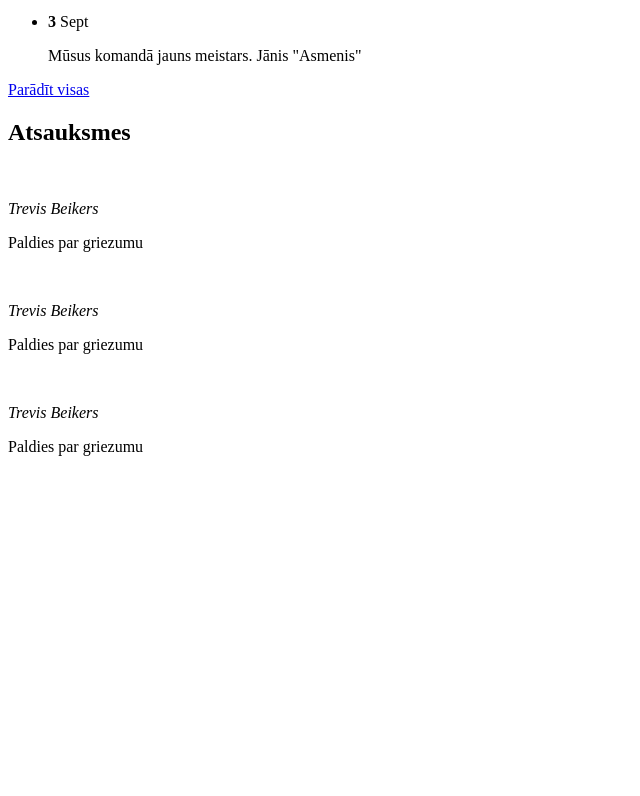
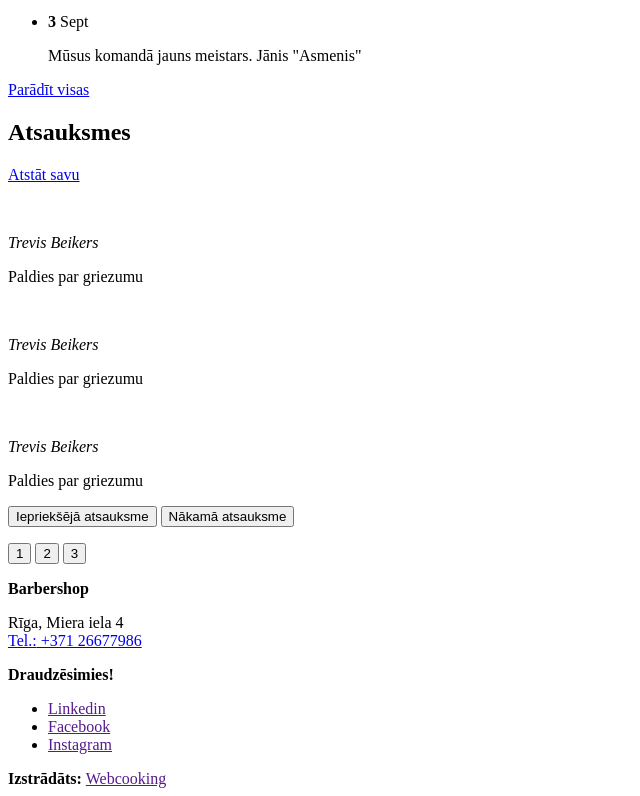
Before and after one commit to blademan/barbershopMedia, a plain HTML site: page source/index.html in a window 1280 px wide. Shown: the part 863-1659 px from the top of the page, without its empty margins (0-640 px from the left). Before the commit the page ends 1335 px from the top, so only its background shows below. Drawn offline with nearby package versions, Linux system fonts and the light colour scheme; files that its build step writes are made by us from their sources; a web font is replaced by a local one.

Commit message:
index upd

```diff
--- a/source/index.html
+++ b/source/index.html
@@ -172,6 +172,7 @@
 <section class="reviews">
    <div class="reviews__wrapper slider">
     <h2 class="reviews__title">Atsauksmes</h2>
+    <a href="#" class="reviews__write button">Atstāt savu</a>
     <div class="reviews__list slider__list">
         <blockqoute class="reviews__item">
             <p class="reviews__author-picture">
@@ -194,11 +195,56 @@
             <cite class="reviews__author-name">Trevis Beikers</cite>
             <p class="reviews__text">Paldies par griezumu</p>
         </blockqoute>
+        <button class="reviews__prev" type="button">Iepriekšējā atsauksme</button>
+         <button class="reviews__next" type="button">Nākamā atsauksme</button>
     </div>
+     <p class="reviews__toggles slider__toggles">
+            <button type="button" class="slider_toggle">1</button>
+            <button type="button" class="slider_toggle">2</button>
+            <button type="button" class="slider_toggle">3</button>
+        </p>
     </div>
 </section>
 </main>
 
+<!-- FOOTER -->
+
+<footer class="page-footer">
+    <div class="page-footer__contacts contacts">
+        <b class="contacts__title">Barbershop</b>
+        <p class="contacts__text">
+            Rīga, Miera iela 4<br>
+            <a href="tel:+37123456789" class="contacts__phone">
+                <span class="contacts__phone-mobile">Tel.:</span>
+                +371 26677986
+            </a>
+        </p>
+    </div>
+
+    <div class="page-footer__social social">
+       <b class="social__title">Draudzēsimies!</b>
+        <ul class="social__list">
+            <li class="social__item">
+                <a href="" class="social__link social__link-linkedin">Linkedin</a>
+            </li>
+               <li class="social__item">
+                <a href="" class="social__link social__link-fb">Facebook</a>
+            </li>
+               <li class="social__item">
+                <a href="" class="social__link social__link-instagram">Instagram</a>
+            </li>
+
+        </ul>
+    </div>
+
+    <div class="page-footer__copyright copyright">
+        <b class="copyright__text">
+            Izstrādāts:
+        </b>
+        <a href="" class="button copyright__link">Webcooking</a>
+    </div>
+</footer>
+
 </body>
 
 </html>
```
